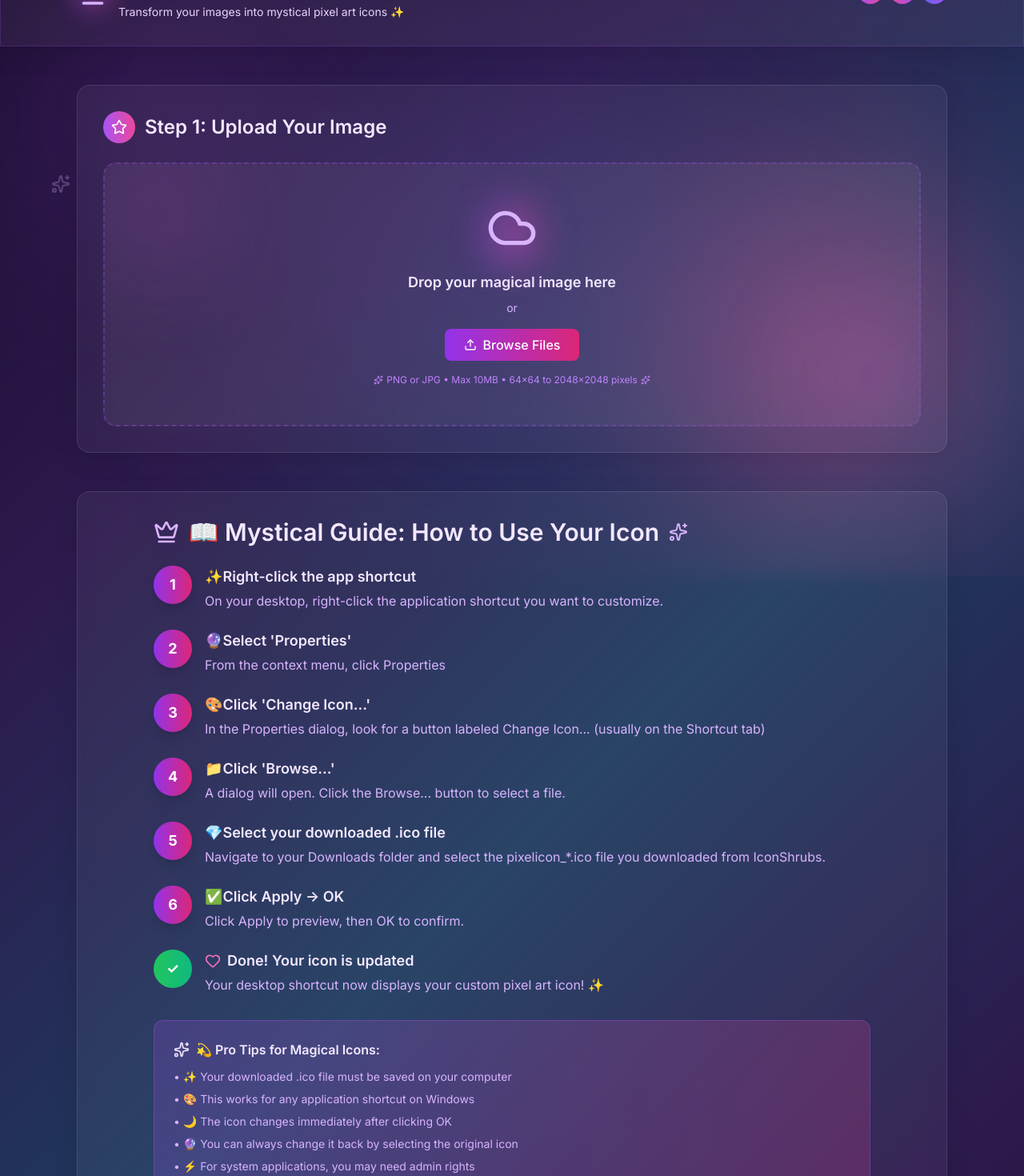
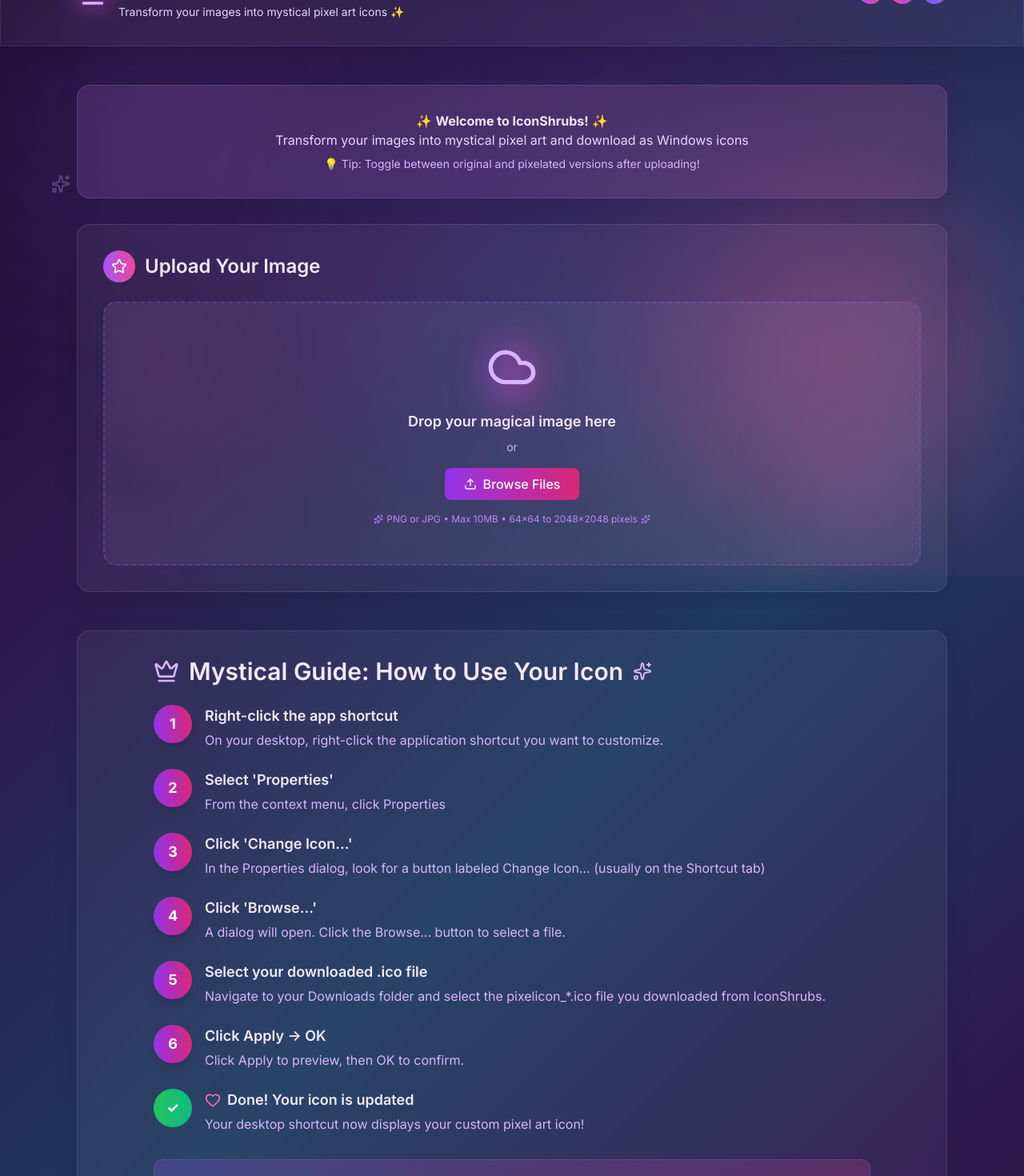
Before and after one commit to CaroJoya/IconShrubs, a React (Vite) app: page / in a window 1280 px wide. Shown: the part 80-1550 px from the top of the page at 80% size. Built offline with nearby package versions, Linux system fonts and the light colour scheme.

Commit message:
removed some symbols

```diff
--- a/src/App.tsx
+++ b/src/App.tsx
@@ -159,13 +159,24 @@
           <Moon className="w-8 h-8 text-pink-300" />
         </div>
 
+        {/* Welcome Info Box - MOVED TO TOP */}
+        {!image && (
+          <div className="glass-card rounded-2xl p-8 mb-8 border border-purple-500/30 bg-gradient-to-r from-purple-500/10 to-pink-500/10">
+            <p className="text-purple-200 text-center">
+              ✨ <strong className="text-purple-100">Welcome to IconShrubs!</strong> ✨<br />
+              Transform your images into mystical pixel art and download as Windows icons<br />
+              <span className="text-sm text-purple-300 mt-2 block">💡 Tip: Toggle between original and pixelated versions after uploading!</span>
+            </p>
+          </div>
+        )}
+
         {/* Upload Section with Mystical Card */}
         <div className="glass-card rounded-2xl p-8 mb-8 glass-card-hover">
           <div className="flex items-center gap-3 mb-6">
             <div className="w-10 h-10 rounded-full bg-gradient-to-r from-purple-500 to-pink-500 flex items-center justify-center">
               <Star className="w-5 h-5 text-white" />
             </div>
-            <h2 className="text-2xl font-semibold text-purple-100">Step 1: Upload Your Image</h2>
+            <h2 className="text-2xl font-semibold text-purple-100"> Upload Your Image</h2>
           </div>
           <EnhancedUploadZone
             onImageUpload={handleImageUpload}
@@ -317,17 +328,6 @@
 
         {/* Tutorial Section */}
         <Tutorial />
-
-        {/* Info Box */}
-        {!image && (
-          <div className="glass-card rounded-2xl p-8 mt-8 border border-purple-500/30 bg-gradient-to-r from-purple-500/10 to-pink-500/10">
-            <p className="text-purple-200 text-center">
-              ✨ <strong className="text-purple-100">Welcome to IconShrubs!</strong> ✨<br />
-              Transform your images into mystical pixel art and download as Windows icons<br />
-              <span className="text-sm text-purple-300 mt-2 block">💡 Tip: Toggle between original and pixelated versions after uploading!</span>
-            </p>
-          </div>
-        )}
       </main>
 
       {/* Download Success Toast */}
--- a/src/components/BackgroundRemovalLoader.tsx
+++ b/src/components/BackgroundRemovalLoader.tsx
@@ -22,7 +22,7 @@
           </h3>
 
           <p className="text-purple-200">
-            Our mystical AI is working its magic ✨
+            Our mystical AI is working its magic
           </p>
 
           <div className="mt-6 w-full bg-purple-500/20 rounded-full h-2 overflow-hidden">
--- a/src/components/BackgroundRemovalPrompt.tsx
+++ b/src/components/BackgroundRemovalPrompt.tsx
@@ -67,7 +67,7 @@
           </div>
 
           <p className="text-xs text-purple-400 mt-4">
-            ✨ Background removal works best with clear subjects and contrasting backgrounds
+             Background removal works best with clear subjects and contrasting backgrounds
           </p>
         </div>
       </div>
--- a/src/components/EnhancedPixelSlider.tsx
+++ b/src/components/EnhancedPixelSlider.tsx
@@ -70,7 +70,7 @@
         </div>
 
         <p className="text-xs text-purple-400 text-center">
-          ✨ Drag or use arrow keys to adjust pixel block size (1px = original quality) ✨
+           Drag or use arrow keys to adjust pixel block size (1px = original quality)
         </p>
       </div>
     )
--- a/src/components/EnhancedUploadZone.tsx
+++ b/src/components/EnhancedUploadZone.tsx
@@ -107,7 +107,7 @@
               <Cloud className="w-16 h-16 text-purple-300 relative z-10 mx-auto mb-4" />
             </div>
             <p className="text-purple-100 font-semibold mb-2 text-lg">
-              {hasImage ? '✨ Image ready! Upload another? ✨' : 'Drop your magical image here'}
+              {hasImage ? ' Image ready! Upload another? ' : 'Drop your magical image here'}
             </p>
             <p className="text-purple-300 text-sm mb-4">or</p>
             <button
--- a/src/components/PixelationToggle.tsx
+++ b/src/components/PixelationToggle.tsx
@@ -49,7 +49,7 @@
       </div>
 
       <p className="text-xs text-purple-400 text-center mt-4">
-        ✨ Choose your preferred style before downloading ✨
+         Choose your preferred style before downloading
       </p>
     </div>
   )
--- a/src/components/Tutorial.tsx
+++ b/src/components/Tutorial.tsx
@@ -6,19 +6,19 @@
         <div className="max-w-4xl mx-auto">
           <h2 className="text-3xl font-semibold text-purple-100 mb-6 flex items-center gap-3">
             <Crown className="w-8 h-8 text-purple-300" />
-            📖 Mystical Guide: How to Use Your Icon
+             Mystical Guide: How to Use Your Icon
             <Sparkles className="w-6 h-6 text-purple-300" />
           </h2>
 
           <div className="space-y-6">
             {/* Steps with mystical styling */}
             {[
-              { step: 1, title: "Right-click the app shortcut", desc: "On your desktop, right-click the application shortcut you want to customize.", icon: "✨" },
-              { step: 2, title: "Select 'Properties'", desc: "From the context menu, click Properties", icon: "🔮" },
-              { step: 3, title: "Click 'Change Icon...'", desc: "In the Properties dialog, look for a button labeled Change Icon... (usually on the Shortcut tab)", icon: "🎨" },
-              { step: 4, title: "Click 'Browse...'", desc: "A dialog will open. Click the Browse... button to select a file.", icon: "📁" },
-              { step: 5, title: "Select your downloaded .ico file", desc: "Navigate to your Downloads folder and select the pixelicon_*.ico file you downloaded from IconShrubs.", icon: "💎" },
-              { step: 6, title: "Click Apply → OK", desc: "Click Apply to preview, then OK to confirm.", icon: "✅" }
+              { step: 1, title: "Right-click the app shortcut", desc: "On your desktop, right-click the application shortcut you want to customize." },
+              { step: 2, title: "Select 'Properties'", desc: "From the context menu, click Properties" },
+              { step: 3, title: "Click 'Change Icon...'", desc: "In the Properties dialog, look for a button labeled Change Icon... (usually on the Shortcut tab)" },
+              { step: 4, title: "Click 'Browse...'", desc: "A dialog will open. Click the Browse... button to select a file." },
+              { step: 5, title: "Select your downloaded .ico file", desc: "Navigate to your Downloads folder and select the pixelicon_*.ico file you downloaded from IconShrubs." },
+              { step: 6, title: "Click Apply → OK", desc: "Click Apply to preview, then OK to confirm." }
             ].map((step) => (
               <div key={step.step} className="flex gap-4 group hover:transform hover:translate-x-2 transition-all duration-300">
                 <div className="flex-shrink-0">
@@ -28,7 +28,6 @@
                 </div>
                 <div className="flex-1">
                   <h3 className="font-semibold text-purple-100 text-lg flex items-center gap-2">
-                    {step.icon}
                     {step.title}
                   </h3>
                   <p className="text-purple-300 mt-1">{step.desc}</p>
@@ -49,7 +48,7 @@
                   Done! Your icon is updated
                 </h3>
                 <p className="text-purple-300 mt-1">
-                  Your desktop shortcut now displays your custom pixel art icon! ✨
+                  Your desktop shortcut now displays your custom pixel art icon!
                 </p>
               </div>
             </div>
@@ -62,11 +61,11 @@
               💫 Pro Tips for Magical Icons:
             </h3>
             <ul className="text-purple-300 text-sm space-y-2">
-              <li>• ✨ Your downloaded .ico file must be saved on your computer</li>
-              <li>• 🎨 This works for any application shortcut on Windows</li>
-              <li>• 🌙 The icon changes immediately after clicking OK</li>
-              <li>• 🔮 You can always change it back by selecting the original icon</li>
-              <li>• ⚡ For system applications, you may need admin rights</li>
+              <li>•  Your downloaded .ico file must be saved on your computer</li>
+              <li>•  This works for any application shortcut on Windows</li>
+              <li>•  The icon changes immediately after clicking OK</li>
+              <li>•  You can always change it back by selecting the original icon</li>
+              <li>•  For system applications, you may need admin rights</li>
             </ul>
           </div>
 
```
Also changed, not shown: 1 other file (tests, documents, lock files or other folders).
